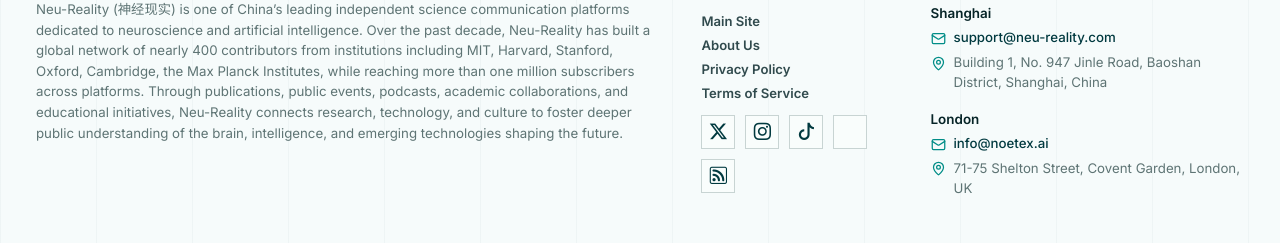
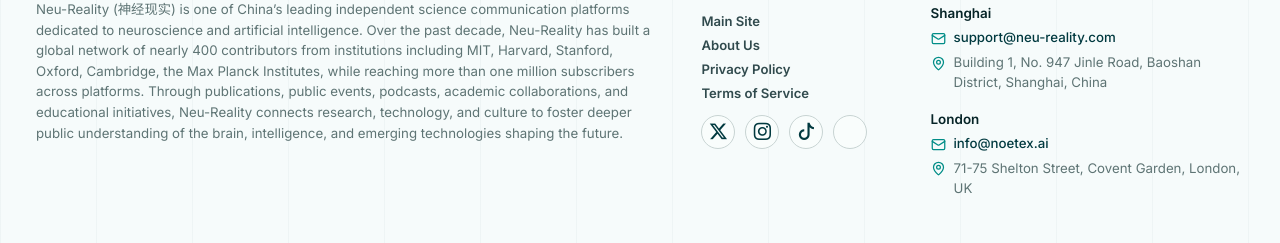
Before and after one commit to 12eonsf/nr-web-eng, a React (Vite) app: page / in a window 1280 px wide. Shown: the part 7896-8139 px from the top of the page. Built offline with nearby package versions, Linux system fonts and the light colour scheme.

Commit message:
Refine footer social links

```diff
--- a/src/App.tsx
+++ b/src/App.tsx
@@ -73,8 +73,7 @@
   { label: "X", url: "https://twitter.com/Neureality_mag" },
   { label: "Instagram", url: "https://www.instagram.com/neu_reality/" },
   { label: "TikTok", url: "https://www.tiktok.com/@neureality?_t=8j9zFdCx3WC&_r=1" },
-  { label: "Bluesky", url: "https://bsky.app/profile/neureality.bsky.social" },
-  { label: "RSS", url: "https://neu-reality.com/rss" }
+  { label: "Bluesky", url: "https://bsky.app/profile/neureality.bsky.social" }
 ];
 
 const staticPages: Record<StaticPageKey, StaticPageContent> = {
@@ -86,7 +85,7 @@
       "Neu-Reality is an independent science communication platform focused on neuroscience, intelligence, frontier technology, and the changing relationship between research and society.",
     highlights: [
       ["2016", "founded"],
-      ["700K+", "subscribers across platforms"],
+      ["1M+", "subscribers across platforms"],
       ["400", "contributors and volunteers"],
       ["10M+", "annual reads"]
     ],
@@ -1703,11 +1702,9 @@
       ? "bi-tiktok"
       : lower.includes("bluesky")
         ? "bi-bluesky"
-        : lower.includes("rss")
-          ? "bi-rss"
-          : lower === "x" || lower.includes("twitter")
-            ? "bi-twitter-x"
-            : "bi-link-45deg";
+        : lower === "x" || lower.includes("twitter")
+          ? "bi-twitter-x"
+          : "bi-link-45deg";
 
   return <i className={`bi ${iconClass}`} aria-hidden="true" />;
 }
--- a/src/content.ts
+++ b/src/content.ts
@@ -573,7 +573,6 @@
     { label: "X", url: "https://twitter.com/Neureality_mag" },
     { label: "Instagram", url: "https://www.instagram.com/neu_reality/" },
     { label: "TikTok", url: "https://www.tiktok.com/@neureality?_t=8j9zFdCx3WC&_r=1" },
-    { label: "Bluesky", url: "https://bsky.app/profile/neureality.bsky.social" },
-    { label: "RSS", url: "https://neu-reality.com/rss" }
+    { label: "Bluesky", url: "https://bsky.app/profile/neureality.bsky.social" }
   ]
 };
--- a/src/styles.css
+++ b/src/styles.css
@@ -2141,7 +2141,7 @@
   height: 34px;
   place-items: center;
   border: 1px solid var(--line);
-  border-radius: 0;
+  border-radius: 999px;
   background: var(--surface);
   color: var(--brand-deep);
 }
```
